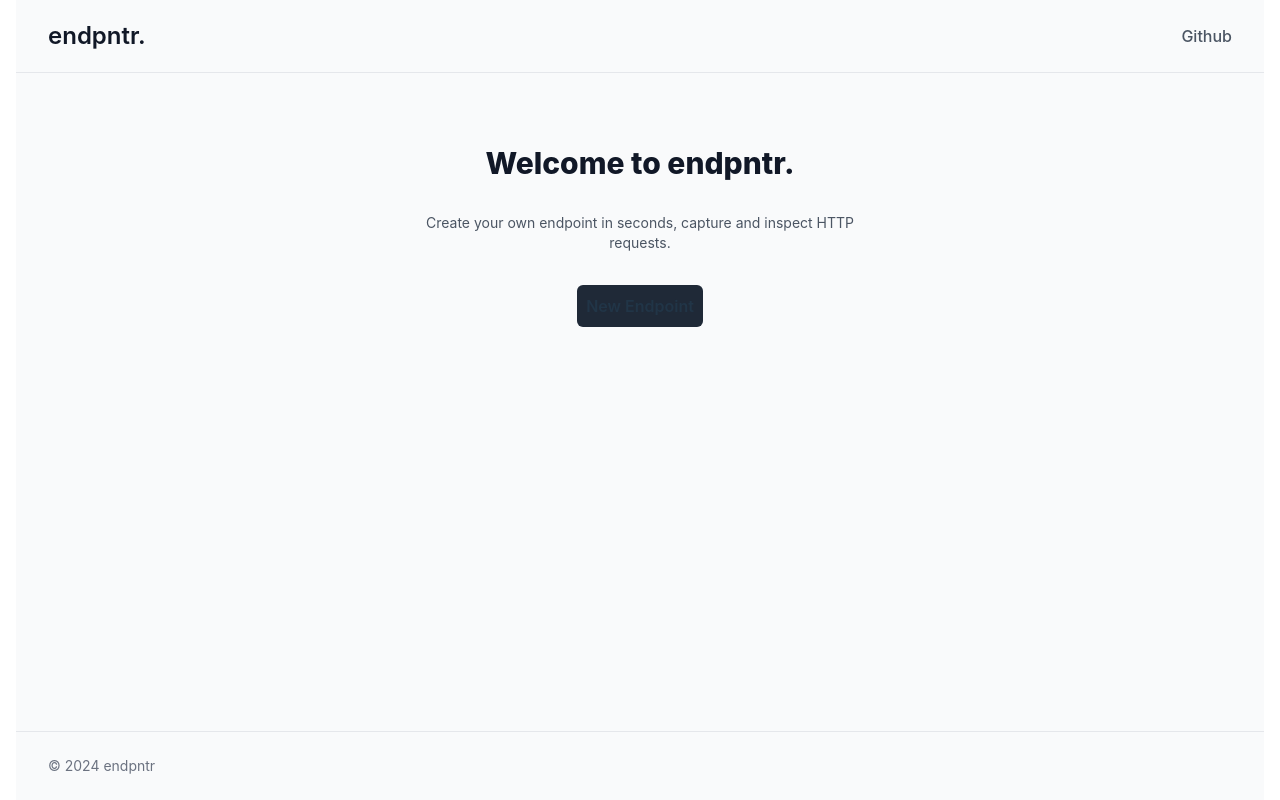
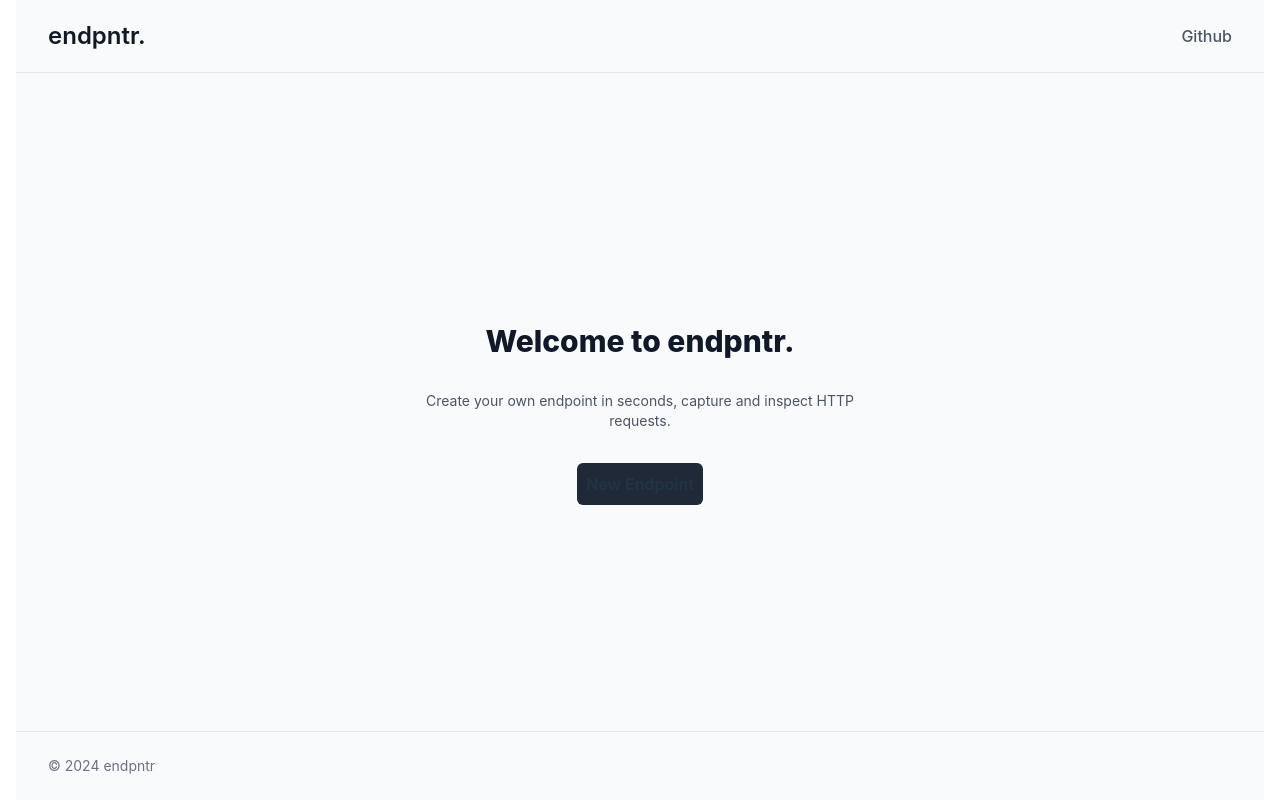
Before and after one commit to endpntr/endpntr-frontend, a React (Vite) app: page / in a window 1280 px wide. Built offline with nearby package versions, Linux system fonts and the light colour scheme.

Commit message:
centers landing page

```diff
--- a/src/component/landing/landing-page.jsx
+++ b/src/component/landing/landing-page.jsx
@@ -6,7 +6,7 @@
   return (
     <div className="flex flex-col min-h-screen bg-gray-50 dark:bg-gray-900">
       <Header />
-      <main className="flex flex-1 justify-center py-12 px-4 sm:px-6 lg:px-8">
+      <main className="flex flex-1 items-center justify-center py-12 px-4 sm:px-6 lg:px-8">
         <div>
           <div className="max-w-md w-full space-y-8 text-center">
             <h2 className="mt-6 text-3xl font-extrabold text-gray-900 dark:text-gray-100">
```
